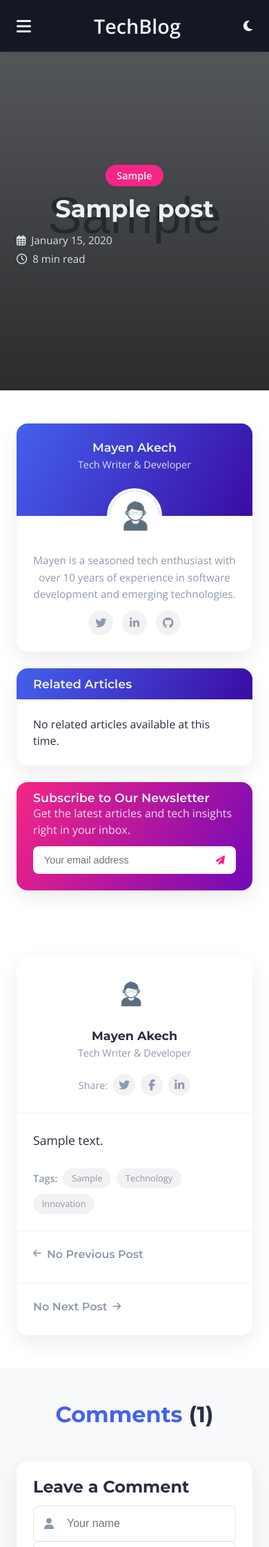
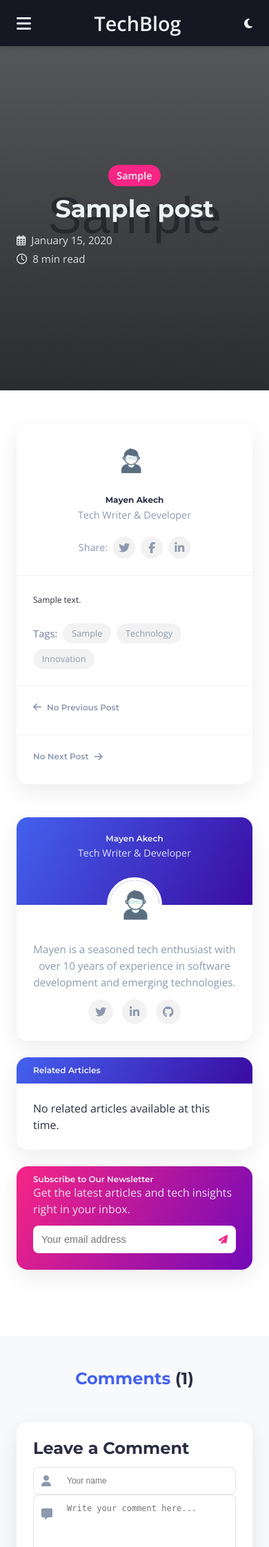
Before and after one commit to Mayen007/TechBlog, a Flask app: page /post/1 in a window 390 px wide. Shown: the top 2243 px of the page at 69% size. Run offline with Flask 3, Linux system fonts and the light colour scheme; tables that the repository leaves empty hold one stand-in row (values such as "Sample post"); grey boxes marked "Sample" are stand-in pictures; some libraries are stand-ins or nearby versions.

Commit message:
Refactor comment submission button for styling consistency

```diff
--- a/static/css/index.css
+++ b/static/css/index.css
@@ -220,7 +203,7 @@
   background: none;
   border: none;
   cursor: pointer;
-  font-size: 1.1rem;
+  font-size: var(--shadow-sm);
   transition: color 0.3s;
   color: var(--text-light);
 }
@@ -241,7 +224,7 @@
 /* Navigation */
 .navbar {
   background-color: var(--background-dark);
-  padding: 1rem 0;
+  padding: var(--space-sm) 0;
   position: fixed;
   width: 100%;
   top: 0;
@@ -1854,7 +1837,7 @@
 
 .input-with-icon i {
   position: absolute;
-  left: 1rem;
+  left: var(--space-sm);
   top: 50%;
   transform: translateY(-50%);
   color: var(--text-secondary);
@@ -1869,10 +1852,10 @@
 .input-with-icon select,
 .input-with-icon textarea {
   width: 100%;
-  padding: 1rem 1rem 1rem 3rem;
+  padding: var(--space-sm) var(--space-sm) var(--space-sm) 3rem;
   border: 1px solid rgba(0, 0, 0, 0.1);
   border-radius: 8px;
-  font-size: 1rem;
+  font-size: var(--space-sm);
   transition: all 0.3s ease;
 }
 
@@ -2469,7 +2452,7 @@
   display: inline-block;
   background: var(--accent-color);
   color: var(--text-light);
-  padding: 0.3rem 1rem;
+  padding: 0.3rem var(--space-sm);
   border-radius: 50px;
   font-size: 0.9rem;
   font-weight: 600;
@@ -2547,7 +2531,7 @@
 }
 
 .author-info h3 {
-  font-size: 1.1rem;
+  font-size: var(--space-sm);
   margin-bottom: 0.2rem;
 }
 
@@ -2587,7 +2571,7 @@
 /* Post Content Styling */
 .post-content {
   padding: var(--space-md);
-  font-size: 1.1rem;
+  font-size: var(--space-sm);
   line-height: 1.8;
   color: var(--text-primary);
 }
@@ -2705,7 +2689,7 @@
 }
 
 .post-navigation h4 {
-  font-size: 1rem;
+  font-size: var(--space-sm);
   font-weight: 600;
 }
 
@@ -2722,7 +2706,7 @@
   padding: var(--space-sm) var(--space-md);
   background: var(--gradient-primary);
   color: var(--text-light);
-  font-size: 1.1rem;
+  font-size: var(--space-sm);
   font-weight: 600;
 }
 
@@ -2862,7 +2846,7 @@
 
 .sidebar-form input {
   flex-grow: 1;
-  padding: 0.75rem 1rem;
+  padding: 0.75rem var(--space-sm);
   border: none;
   border-radius: 8px 0 0 8px;
   font-size: 0.9rem;
@@ -2877,7 +2861,7 @@
   color: var(--accent-color);
   border: none;
   border-radius: 0 8px 8px 0;
-  padding: 0.75rem 1rem;
+  padding: 0.75rem var(--space-sm);
   cursor: pointer;
   transition: all 0.3s ease;
 }
@@ -2900,7 +2884,7 @@
 .comments-section h2 {
   margin-bottom: var(--space-lg);
   text-align: center;
-  font-size: 2rem;
+  font-size: var(--space-md);
 }
 
 .comments-section h2 span {
@@ -3854,12 +3842,15 @@
     min-width: 600px;
   }
 
+  .post-container {
+    flex-direction: column-reverse;
+  }
+
   .contact-container,
   .featured-post-card,
   .map-card,
   .featured-event-card,
   .newsletter-form,
-  .post-container,
   .cta-buttons,
   .mission-container {
     flex-direction: column;
--- a/templates/post.html
+++ b/templates/post.html
@@ -162,7 +162,7 @@
             <textarea name="content" placeholder="Write your comment here..." rows="4" required></textarea>
           </div>
         </div>
-        <button type="submit" class="primary-btn">
+        <button type="submit" class="primary-btn submit-comment-btn">
           Post Comment <i class="fas fa-paper-plane"></i>
         </button>
       </form>
```
Also changed, not shown: other parts of static/css/index.css (+46 -58 lines), populate_db.py (+0 -7 lines).
